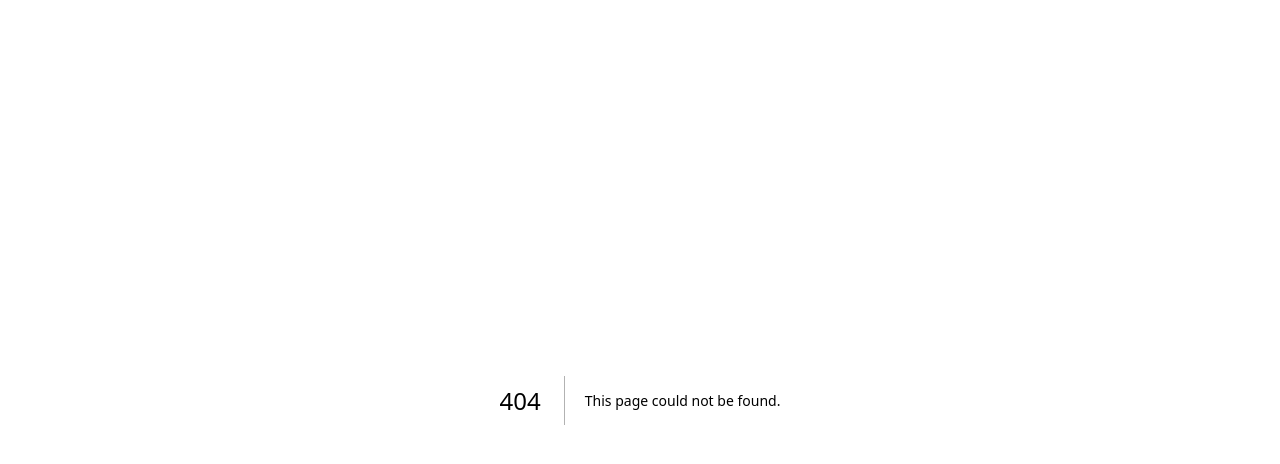
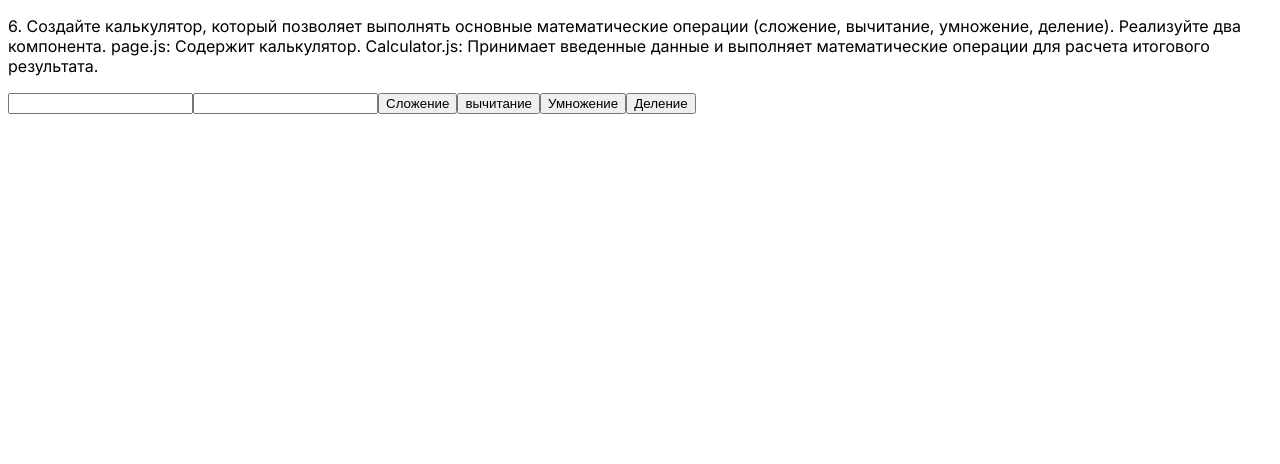
Before and after one commit to Michail-Seglin/Next-Tasks, a Next.js app in the folder next_tasks/: page /task16 in a window 1280 px wide. Before the commit this address had no page. Shown: the top 464 px of the page. Built offline with nearby package versions, Linux system fonts and the light colour scheme.

Commit message:
add_11_16

```diff
--- /dev/null
+++ b/next_tasks/src/app/task16/Calculator.js
@@ -0,0 +1,20 @@
+export default function Calculator() {
+
+    function sum() {
+
+    }
+
+    function subtraction() {
+
+    }
+
+    function multiplication() { }
+
+    function division() { }
+
+    return (
+        <>
+
+        </>
+    )
+}
--- /dev/null
+++ b/next_tasks/src/app/task16/page.js
@@ -0,0 +1,22 @@
+'use client'
+import Calculator from "./Calculator"
+
+export default function Task16() {
+    return (
+        <>
+            <p>
+                6. Создайте калькулятор, который позволяет выполнять основные математические
+                операции (сложение, вычитание, умножение, деление). Реализуйте два
+                компонента. page.js: Содержит калькулятор. Calculator.js: Принимает введенные
+                данные и выполняет математические операции для расчета итогового результата.
+            </p>
+            <input ></input>
+            <input></input>
+            <button>Сложение</button>
+            <button>вычитание</button>
+            <button>Умножение</button>
+            <button>Деление</button>
+            <p></p>
+        </>
+    )
+}
```
